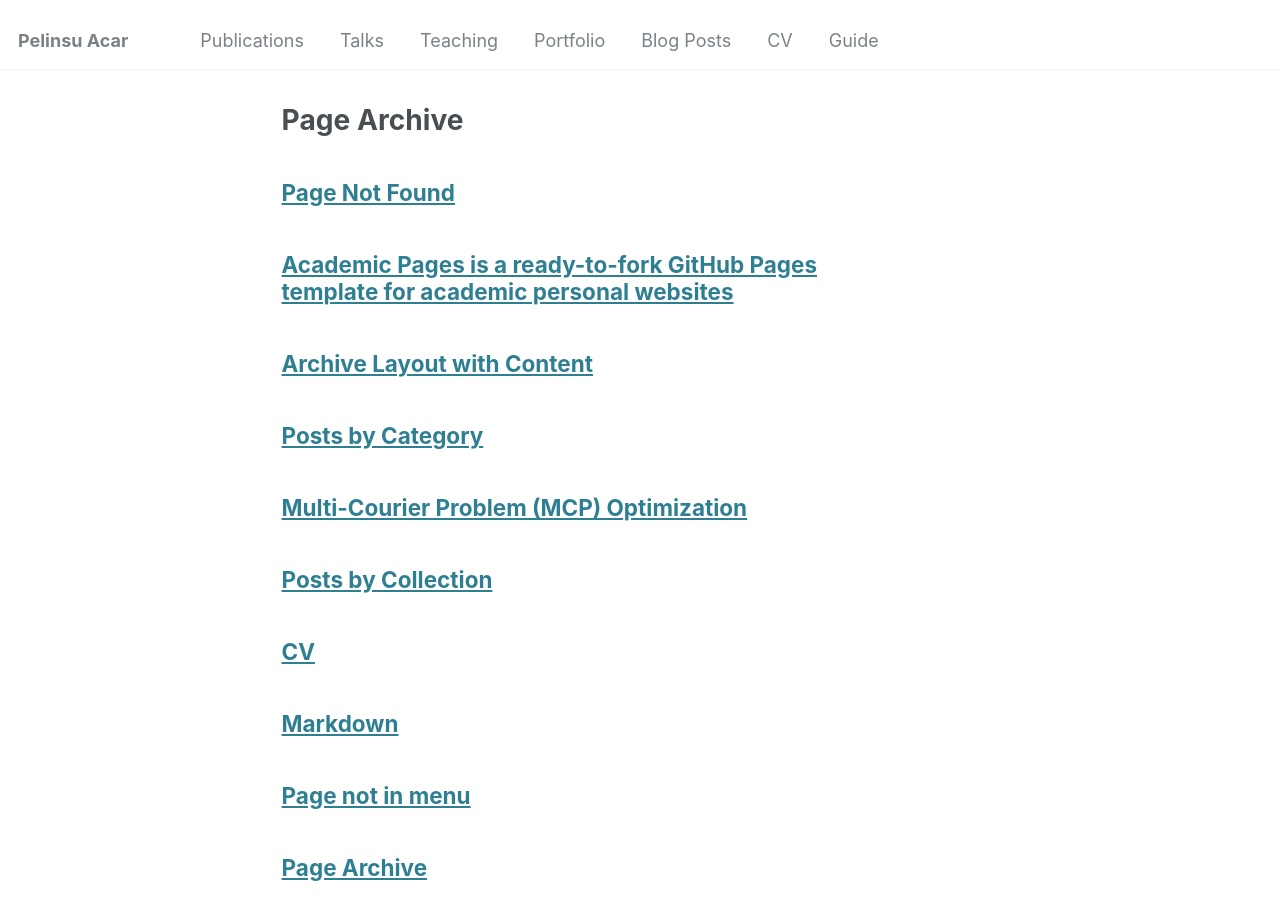
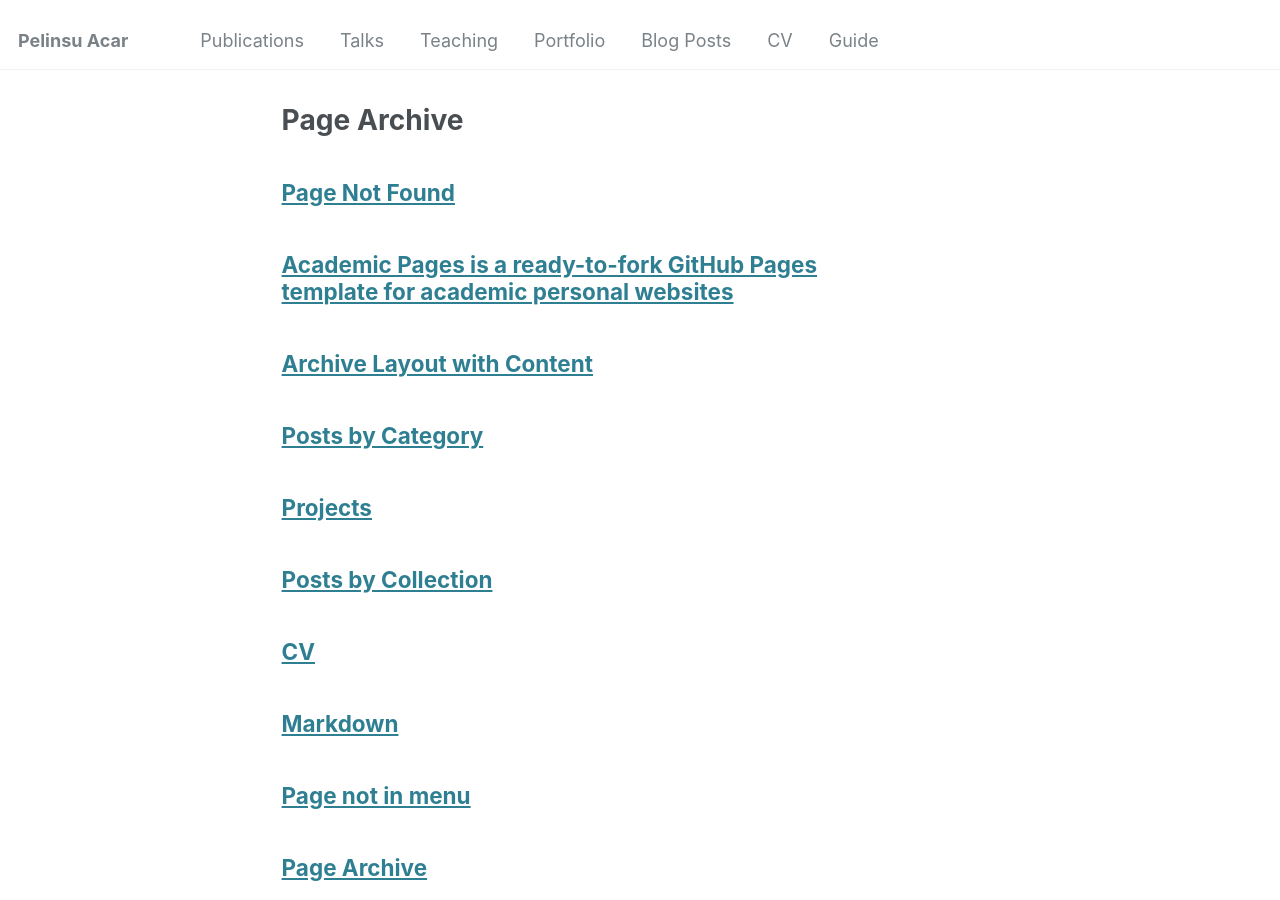
Before and after one commit to pelinsuacar/pelinsuacar.github.io, a Jekyll site: the page built from _pages/page-archive.html, in a window 1280 px wide and 900 px high. Built offline with Jekyll 4.4.1, drawn with Linux system fonts in a browser that asks for light colours.

Commit message:
Update cdmo.md

```diff
--- a/_pages/cdmo.md
+++ b/_pages/cdmo.md
@@ -1,6 +1,8 @@
 ---
-layout: default
-title: Multi-Courier Problem (MCP) Optimization
+layout: archive
+title: "Projects"
+permalink: /cdmo/
+author_profile: true
 ---
 
 # Multi-Courier Problem (MCP) Optimization
```
